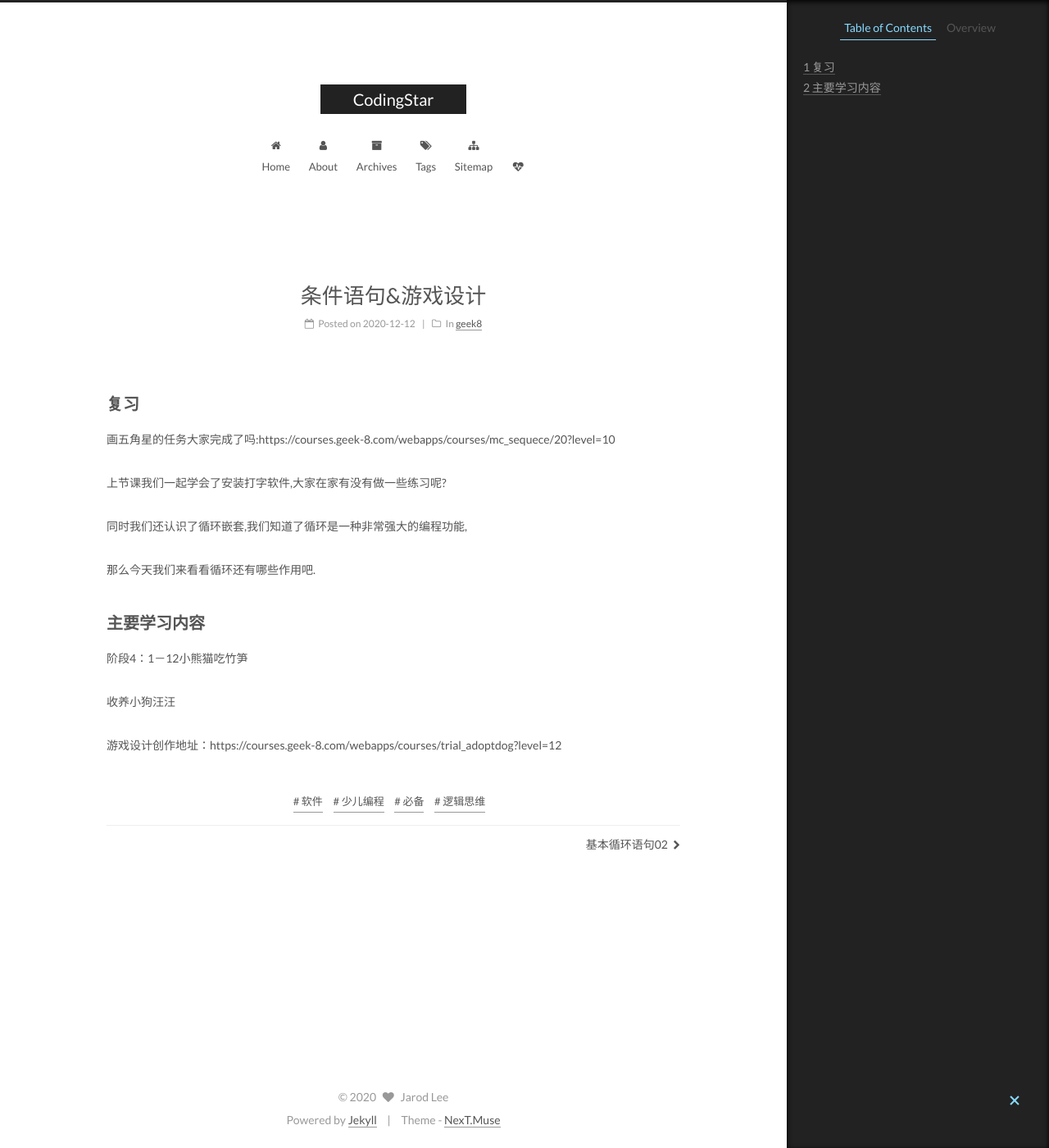
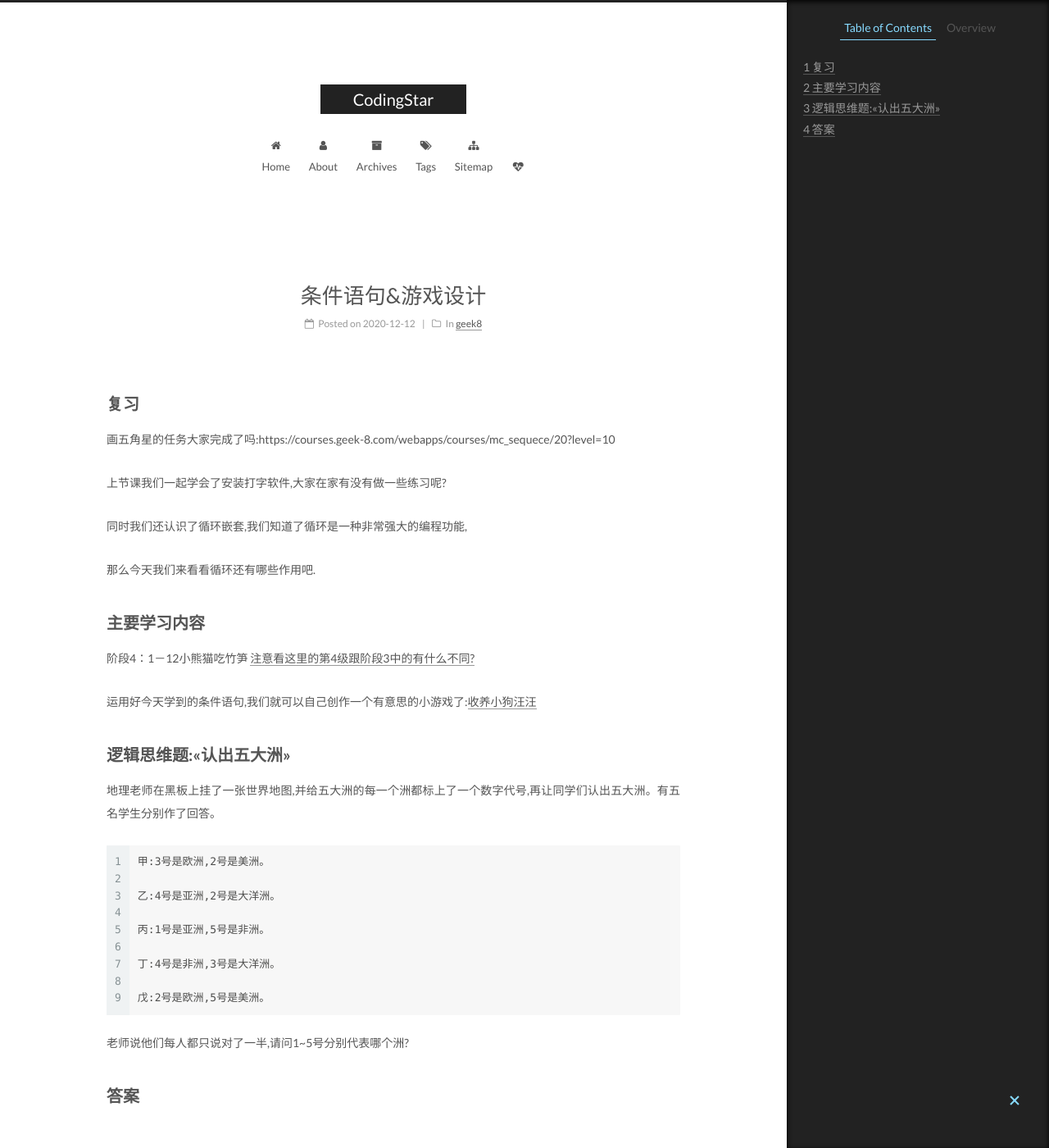
Before and after one commit to jarodlee/jarodlee.github.io, a Jekyll site: the page built from _posts/2020-12-19-lesson5.md, in a window 1280 px wide and 1400 px high. Shown: the whole window at 82% size. Built offline with Jekyll 4.4.1, drawn with Linux system fonts in a browser that asks for light colours; some of the changed text lies outside the part shown.

Commit message:
加入思维题与答案

```diff
--- a/_posts/2020-12-19-lesson5.md
+++ b/_posts/2020-12-19-lesson5.md
@@ -22,8 +22,34 @@
 
 ## 主要学习内容
 
-阶段4：1－12小熊猫吃竹笋
+阶段4：1－12小熊猫吃竹笋  [注意看这里的第4级跟阶段3中的有什么不同?](https://courses.geek-8.com/webapps/courses/mc_condition_binary/4?level=24)
 
-收养小狗汪汪
+运用好今天学到的条件语句,我们就可以自己创作一个有意思的小游戏了:[收养小狗汪汪](https://courses.geek-8.com/webapps/courses/trial_adoptdog/1?level=12)
 
-游戏设计创作地址：https://courses.geek-8.com/webapps/courses/trial_adoptdog?level=12
+## 逻辑思维题:<<认出五大洲>>
+
+地理老师在黑板上挂了一张世界地图,并给五大洲的每一个洲都标上了一个数字代号,再让同学们认出五大洲。有五名学生分别作了回答。
+
+	甲:3号是欧洲,2号是美洲。
+
+	乙:4号是亚洲,2号是大洋洲。
+
+	丙:1号是亚洲,5号是非洲。
+
+	丁:4号是非洲,3号是大洋洲。
+
+	戊:2号是欧洲,5号是美洲。
+
+老师说他们每人都只说对了一半,请问1~5号分别代表哪个洲?
+
+## 答案
+
+<font color=white>可用假设法来求解：
+
+假设甲说的前半句是对的，则3号是欧洲，由此推出丁说的3号是大洋洲是错误的；
+
+由于每个人都只说对了一半，可知丁说的4号是非洲是对的，由此推出乙说的4号是亚洲是错的，2号是大洋洲是对的；
+
+又可知戊说的2号是欧洲是错的，5号是美洲是对的，由此推出丙说的5号是非洲是错的，1号是亚洲是对的；
+
+最后得到正确的结论是：1号是亚洲，2号是大洋洲；3号是欧洲；4号是非洲，5号是美洲．</font>
```
